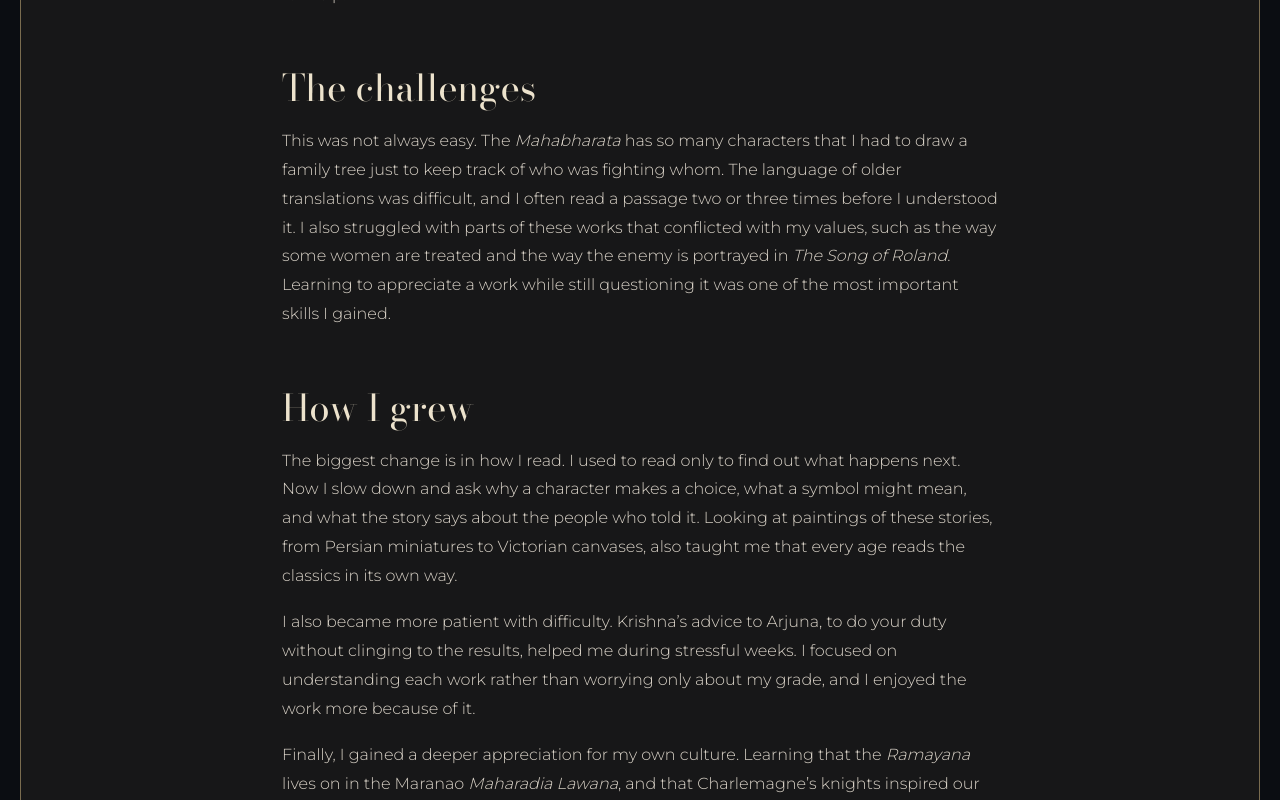
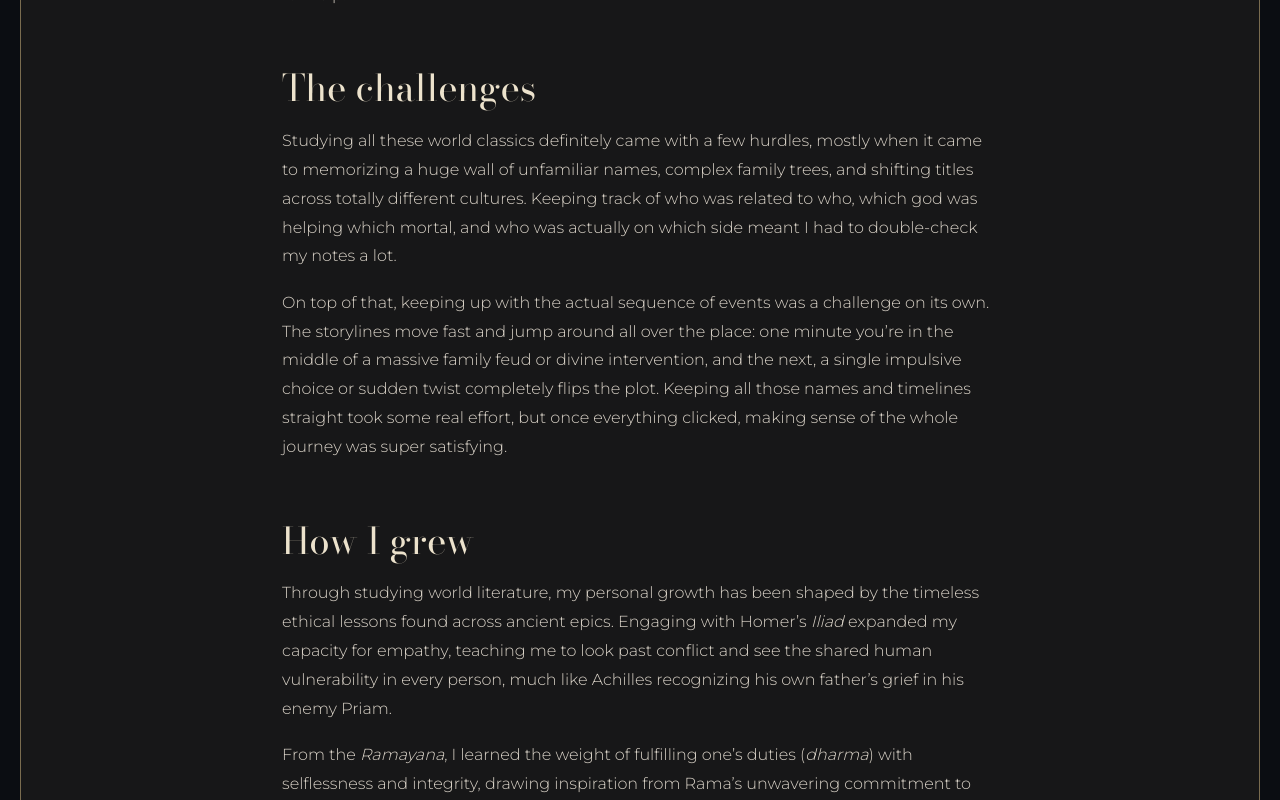
Before and after one commit to dhenzmark/Great-Books-Website, a Vue app in the folder vue-app/: page /reflection in a window 1280 px wide. Shown: the part 880-1680 px from the top of the page. Built offline with nearby package versions, Linux system fonts and the light colour scheme; a web font is replaced by a local one.

Commit message:
Reflections and Profile information are updated

```diff
--- a/vue-app/src/components/home/HeroIntro.vue
+++ b/vue-app/src/components/home/HeroIntro.vue
@@ -4,7 +4,7 @@ import { author } from "../../data/site.js";
 
 <template>
   <div class="hero-copy">
-    <p class="line-label"><span>Great Books portfolio</span><span>Seven works, 800 BCE to 1100 CE</span></p>
+    <p class="line-label"><span>My Literary Journey: A Great Books Digital Portfolio</span><span>Seven works, 800 BCE to 1100 CE</span></p>
     <h1><span>Seven epics,</span><span>one reader</span></h1>
     <p>
       Seven of the world&rsquo;s oldest stories, from the Book of Job to <em>The Song of Roland</em>, each read closely and paired with the
--- a/vue-app/src/components/profile/ProfileFigures.vue
+++ b/vue-app/src/components/profile/ProfileFigures.vue
@@ -12,11 +12,8 @@ const fresco = "assets/img/iliad-pompeii-fresco.webp";
         <img v-parallax="0.05" :src="andromache" alt="Andromache grieving beside the body of Hector" loading="lazy" decoding="async" style="object-position: 50% 40%" />
       </div>
       <div v-reveal class="f-text">
-        <p>I read best when I connect a story to real life. I ask what a character wants, what stands in their way, and what the story is quietly teaching.</p>
-        <p>
-          I also pay attention to culture and art: how a story reflects the beliefs of the people who first told it, and how painters across the
-          centuries have imagined its scenes.
-        </p>
+        <p>I read best when I can connect a story to something real. I look at what a character wants, what gets in their way, and why the story ends the way it does.</p>
+        <p>I also like seeing what a story says about the people who first told it, and how painters over the centuries have pictured its scenes.</p>
         <p>Interests: mythology, Philippine folklore, painting and design, music, history, and films based on books.</p>
       </div>
       <div v-reveal class="f-num">
--- a/vue-app/src/components/profile/ProfileWelcome.vue
+++ b/vue-app/src/components/profile/ProfileWelcome.vue
@@ -23,19 +23,18 @@ const photo = "assets/img/me.webp";
       <div v-reveal>
         <h2 id="profile-title" class="copper-title">Student profile</h2>
         <p>
-          Hello! My name is {{ author }}, and I am a 4th Year BS Information Technology student. I grew up hearing stories at home: folk tales from my
-          grandparents, teleserye plots retold at the dinner table, and the legends we learned in grade school. Stories have always been the way my
-          family made sense of the world. This course gave me the chance to look at much older stories and ask the same questions people asked
-          thousands of years ago.
+          Hi, I&rsquo;m {{ author }}, a 4th Year BS Information Technology student at the University of Nueva Caceres. I&rsquo;m not a literature
+          major, but I&rsquo;ve always liked a good story, whether it&rsquo;s a folk tale my grandparents told, a teleserye my family argued about
+          over dinner, or a movie based on a book.
         </p>
         <p>
-          Before this class, I thought of epics as long, difficult poems that only scholars read. I was wrong. Once I looked past the unfamiliar
-          names, I found families arguing, friends grieving, leaders making mistakes, and ordinary people trying to do the right thing.
+          Going into Great Books, I honestly expected a lot of memorizing: long names, plot summaries, and exam questions I&rsquo;d forget right
+          after. Some of that turned out to be true, since the names really are a lot. But most of the work was reading each story through a
+          different literary lens and comparing it with things I already knew, which made these old epics much easier to get into than I expected.
         </p>
         <p>
-          When Great Books began, I expected to memorize plots and characters for exams and move on. Instead, the course taught me to read the same
-          story through different literary lenses and to connect ancient epics to my own family, culture, and community. I came out of it reading more
-          slowly and asking better questions, not only of books but of the people around me.
+          This portfolio collects that work: an analysis of each of the seven works, a closer look at my favorite, the <em>Iliad</em>, and a
+          reflection on what I took from the course.
         </p>
         <ul class="facts" aria-label="Student details">
           <li v-for="[label, value] in facts" :key="label"><span>{{ label }}</span>{{ value }}</li>
--- a/vue-app/src/data/reflection.js
+++ b/vue-app/src/data/reflection.js
@@ -14,7 +14,11 @@ export default [
   },
   {
     "tag": "p",
-    "html": "This was not always easy. The <em>Mahabharata</em> has so many characters that I had to draw a family tree just to keep track of who was fighting whom. The language of older translations was difficult, and I often read a passage two or three times before I understood it. I also struggled with parts of these works that conflicted with my values, such as the way some women are treated and the way the enemy is portrayed in <em>The Song of Roland</em>. Learning to appreciate a work while still questioning it was one of the most important skills I gained."
+    "html": "Studying all these world classics definitely came with a few hurdles, mostly when it came to memorizing a huge wall of unfamiliar names, complex family trees, and shifting titles across totally different cultures. Keeping track of who was related to who, which god was helping which mortal, and who was actually on which side meant I had to double-check my notes a lot."
+  },
+  {
+    "tag": "p",
+    "html": "On top of that, keeping up with the actual sequence of events was a challenge on its own. The storylines move fast and jump around all over the place: one minute you’re in the middle of a massive family feud or divine intervention, and the next, a single impulsive choice or sudden twist completely flips the plot. Keeping all those names and timelines straight took some real effort, but once everything clicked, making sense of the whole journey was super satisfying."
   },
   {
     "tag": "h3",
@@ -22,15 +26,15 @@ export default [
   },
   {
     "tag": "p",
-    "html": "The biggest change is in how I read. I used to read only to find out what happens next. Now I slow down and ask why a character makes a choice, what a symbol might mean, and what the story says about the people who told it. Looking at paintings of these stories, from Persian miniatures to Victorian canvases, also taught me that every age reads the classics in its own way."
+    "html": "Through studying world literature, my personal growth has been shaped by the timeless ethical lessons found across ancient epics. Engaging with Homer’s <em>Iliad</em> expanded my capacity for empathy, teaching me to look past conflict and see the shared human vulnerability in every person, much like Achilles recognizing his own father’s grief in his enemy Priam."
   },
   {
     "tag": "p",
-    "html": "I also became more patient with difficulty. Krishna’s advice to Arjuna, to do your duty without clinging to the results, helped me during stressful weeks. I focused on understanding each work rather than worrying only about my grade, and I enjoyed the work more because of it."
+    "html": "From the <em>Ramayana</em>, I learned the weight of fulfilling one’s duties (<em>dharma</em>) with selflessness and integrity, drawing inspiration from Rama’s unwavering commitment to principle even in the face of immense personal sacrifice. The animal fables of the <em>Panchatantra</em> sharpened my sense of prudence, instilling practical wisdom, foresight, and discernment when navigating complex social dynamics and decision-making."
   },
   {
     "tag": "p",
-    "html": "Finally, I gained a deeper appreciation for my own culture. Learning that the <em>Ramayana</em> lives on in the Maranao <em>Maharadia Lawana</em>, and that Charlemagne’s knights inspired our <em>moro-moro</em> plays, showed me that the Philippines has always been part of a larger world of stories. Our own epics, like <em>Biag ni Lam-ang</em> and <em>Hinilawod</em>, deserve the same careful attention I gave to Homer and Valmiki."
+    "html": "Finally, the tragic fall of the hero in <em>The Song of Roland</em> taught me the vital importance of lowering my pride and embracing humility, serving as a powerful reminder that hubris can blind us to wiser paths and harm those who rely on us. Together, these classic works shifted my perspective from merely analyzing stories to actively applying their core virtues of compassion, responsibility, wisdom, and humility in my daily life."
   },
   {
     "tag": "h3",
@@ -50,7 +54,7 @@ export default [
   },
   {
     "tag": "p",
-    "html": "I want to carry these lessons beyond this course. As a future IT professional, I will work in teams, solve problems under pressure, and build systems that real people depend on. The mongoose tale reminds me to check the facts before acting on a first impression, whether I am reading a bug report or a rumor. Krishna’s advice helps me focus on doing the work well instead of worrying only about results, and the many perspectives I practiced through the literary lenses remind me that the people who use what I build may see it very differently from me."
+    "html": "A few of these lessons have already found their way into my everyday life. The mongoose tale is a good reminder to check the facts before reacting, especially when I’m upset or someone tells me something secondhand. Roland refusing to blow his horn is a pretty direct warning too: asking for help early isn’t weakness, and waiting too long can cost the people counting on you. And Krishna’s advice to Arjuna, to do the work well without obsessing over the result, is something I’ve already leaned on during stressful weeks."
   },
   {
     "tag": "p",
--- a/vue-app/src/styles/style.css
+++ b/vue-app/src/styles/style.css
@@ -94,6 +94,7 @@ blockquote { margin: 0; }
 .line-label { display: flex; flex-wrap: wrap; align-items: center; gap: 8px 18px; font-size: .9rem; color: var(--text); margin: 0 0 18px; white-space: nowrap; }
 .line-label::before { content: ""; order: 1; width: 44px; height: 1px; background: var(--text); }
 .line-label span:last-child { order: 2; }
+.line-label span:first-child { white-space: normal; } /* the longer title may wrap on phones */
 .btn { display: inline-flex; align-items: center; justify-content: center; gap: 10px; min-height: 48px; padding: 0 26px; background: var(--raised-2); color: var(--text); border: 0; border-bottom: 1px solid var(--copper); text-decoration: none; text-transform: uppercase; letter-spacing: .14em; font: 500 .74rem var(--sans); cursor: pointer; transition: background-color .2s ease, transform .15s var(--ease); }
 .btn:hover { background: #3a3a3a; color: #fff; }
 .btn:active { transform: scale(.98); }
```
